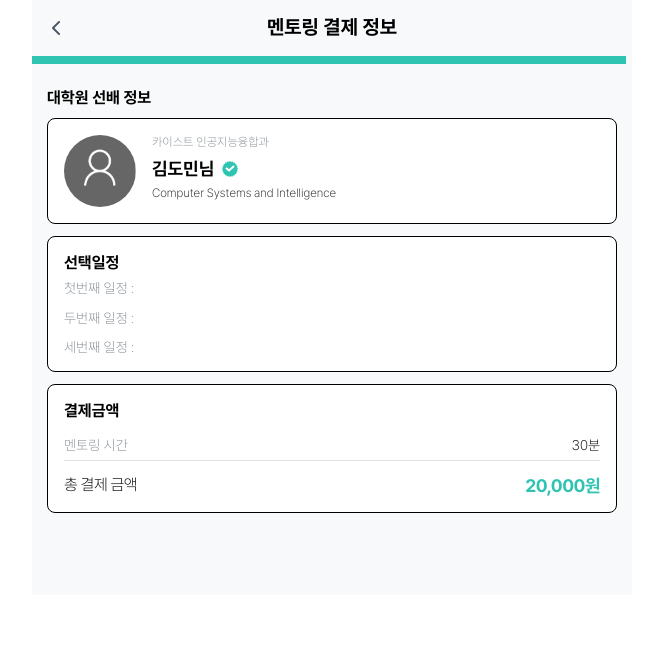
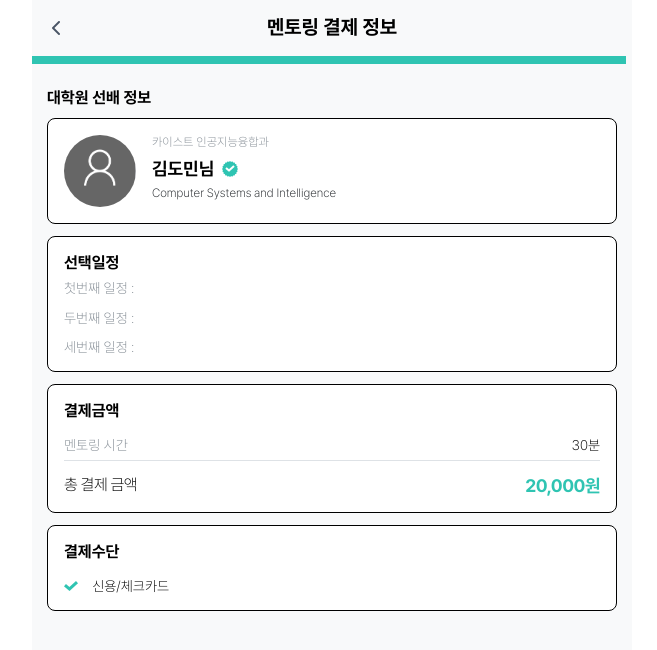
Before and after one commit to WE-ARE-RACCOONS/postgraduate-front, a Next.js app: page /mentoring-apply/1/pay in a window 1280 px wide. Shown: the top 650 px of the page, without its empty margins (308-965 px from the left). Built offline with nearby package versions, Linux system fonts and the light colour scheme.

Commit message:
RAC-266 feat: 결제수단 부분 완성

```diff
--- a/src/app/mentoring-apply/[seniorId]/pay/page.tsx
+++ b/src/app/mentoring-apply/[seniorId]/pay/page.tsx
@@ -7,8 +7,9 @@ import user_icon from '../../../../../public/user.png';
 import AuthLabeledText from "@/components/Text/AuthLabeledText";
 import { useAtomValue } from "jotai";
 import { firAbleTimeAtom, secAbleTimeAtom, thiAbleTimeAtom } from "@/stores/mentoring";
-import { useEffect } from "react";
 import { MENTORING_PAY_ETC_TEXT, MENTORING_PAY_PAYMENT_TEXT, MENTORING_PAY_TITLE } from "@/constants/pay/pay";
+import Image from "next/image";
+import mint_check from '../../../../../public/mint_check.png';
 
 function MentoringApplyPayPage() {
   const firstTime = useAtomValue(firAbleTimeAtom);
@@ -74,7 +75,7 @@ function MentoringApplyPayPage() {
           </MAPTimeWrapper>
         </MAPBox>
         <MAPBox>
-          <MAPPayWrapper>
+          <MAPPayAmountWrapper>
             <MAPTitle>{MENTORING_PAY_TITLE.payAmount}</MAPTitle>
             <div id="map-pay-time-container">
               <div className="map-text">{MENTORING_PAY_PAYMENT_TEXT.timeText}</div>
@@ -84,7 +85,16 @@ function MentoringApplyPayPage() {
               <div id="map-pay-amount-text">{MENTORING_PAY_PAYMENT_TEXT.amountText}</div>
               <div id="map-pay-amount-value">{MENTORING_PAY_PAYMENT_TEXT.amountValue}</div>
             </div>
-          </MAPPayWrapper>
+          </MAPPayAmountWrapper>
+        </MAPBox>
+        <MAPBox>
+          <MAPPayMethodWrapper>
+            <MAPTitle>{MENTORING_PAY_TITLE.payMethod}</MAPTitle>
+            <div id="map-pay-method-container">
+              <Image id="map-pay-method-check" src={mint_check} alt="체크 표시" />
+              <div id="map-pay-method-text">{MENTORING_PAY_PAYMENT_TEXT.methodText}</div>
+            </div>
+          </MAPPayMethodWrapper>
         </MAPBox>
       </MAPContent>
     </MAPContainer>
@@ -183,7 +193,7 @@ const MAPTimeWrapper = styled.div`
 
 `
 
-const MAPPayWrapper = styled.div`
+const MAPPayAmountWrapper = styled.div`
   width: 100%;
 
   #map-pay-time-container {
@@ -210,4 +220,25 @@ const MAPPayWrapper = styled.div`
   }
 `
 
+const MAPPayMethodWrapper = styled.div`
+  width: 100%;
+
+  #map-pay-method-container {
+    display: flex;
+    justify-content: space-between;
+    width: 6.57rem;
+    align-items: center;
+    margin-top: 0.875rem;
+
+    #map-pay-method-check {
+      width: 0.875rem;
+      height: 0.625rem;
+    }
+
+    #map-pay-method-text {
+      font-size: 14px;
+    }
+  }
+`
+
 export default MentoringApplyPayPage;
```
Also changed, not shown: public/mint_check.png (added).
